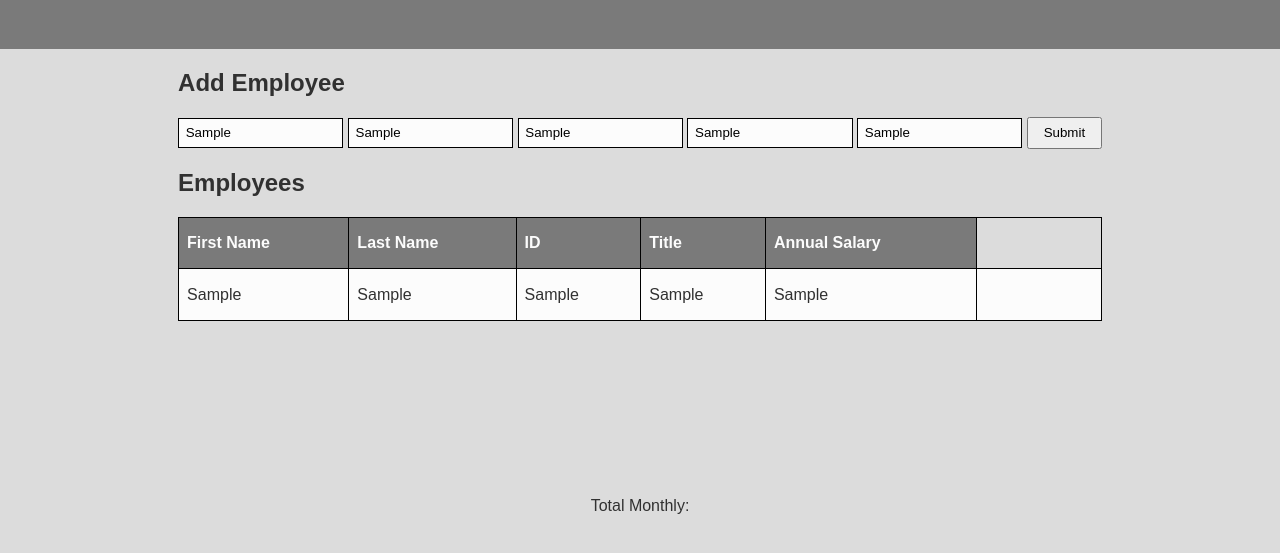
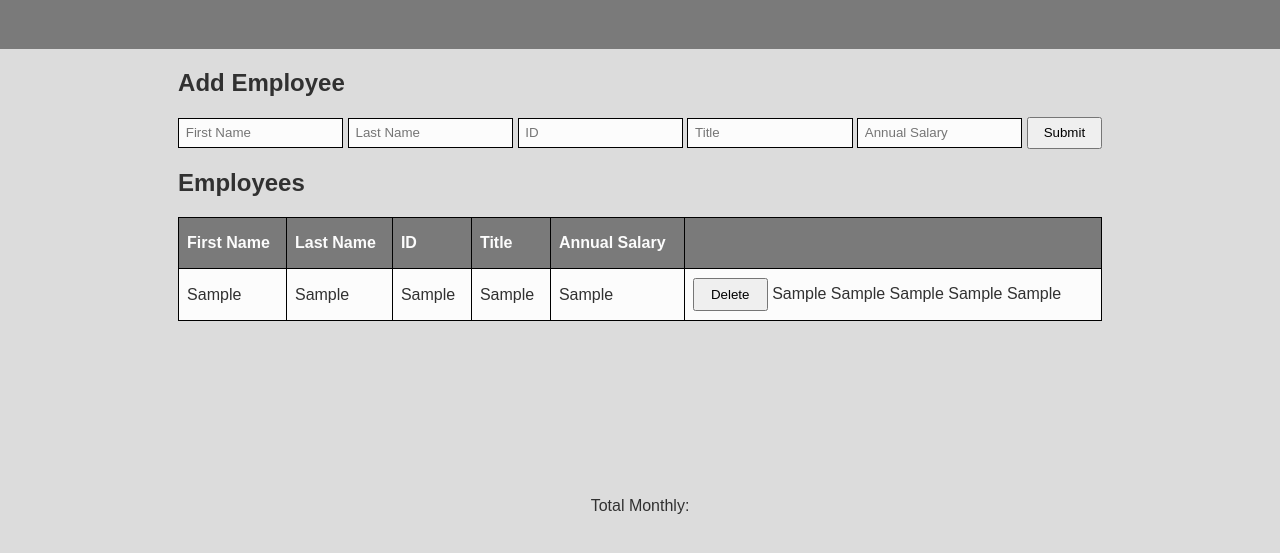
Before and after one commit to sumeiya19/weekend-salary-calculator, a website: page index.html in a window 1280 px wide. Both pictures are taken after typing "Sample", "Sample", "Sample", "Sample", "Sample" into the empty fields and a click on the button "Submit". Shown: the part 79-632 px from the top of the page. Drawn offline with Linux system fonts and the light colour scheme.

Commit message:
trying to work on delete button

```diff
--- a/index.html
+++ b/index.html
@@ -44,11 +44,12 @@
           <th>ID</th>
           <th>Title</th>
           <th>Annual Salary</th>
+          <th></th>
         </tr>
       </thead>
     </table>
   </main>
-  <footer>
+  <footer id="totalMonthly">
     <p>Total Monthly:</p>
   </footer>
 </body>
--- a/salary.js
+++ b/salary.js
@@ -24,6 +24,11 @@ let jobTitle = document.getElementById("jobTitle").value
 console.log(`job title check ${jobTitle}`);
 let annualSalary = document.getElementById("annualSalary").value
 console.log(`annual salary check ${annualSalary}`);
+//let totalMonthlyCost = document.getElementById("totalMonthly").textContent
+//console.log('test', TotalMonthlyCost);
+//for (let i = 0; i < annualSalary.length; i++){
+  //  totalMonthlyCost += jobTitle[i].annualSalary
+//}
 
 
 let employeeTable = document.getElementById("employeeTable")
@@ -35,7 +40,27 @@ employeeTable.innerHTML +=
 <td>${employeeNumber}</td>
 <td>${jobTitle}</td>
 <td>${annualSalary}</td>
-<td></td>
+<td>
+<button onClick="deleteRow(event)">Delete</button>
+${firstName} ${lastName} ${employeeNumber} ${jobTitle} ${annualSalary}
+</td>
 </tr>
 `
+document.getElementById("firstName").value = ""
+document.getElementById("lastName").value = ""
+document.getElementById("employeeNumber").value = ""
+document.getElementById("jobTitle").value = ""
+document.getElementById("annualSalary").value = ""
 }
+
+// Function to calculate total monthly cost
+// sum all values in the annual salaries column and divide by 12
+
+// Function to delete row
+
+function deleteRow(event) {
+    console.log("deleteTask() works...")
+    let thisRow = event.target.parentElement;
+    console.log("Row to be deleted is...", thisRow)
+    thisRow.remove()
+}
```
